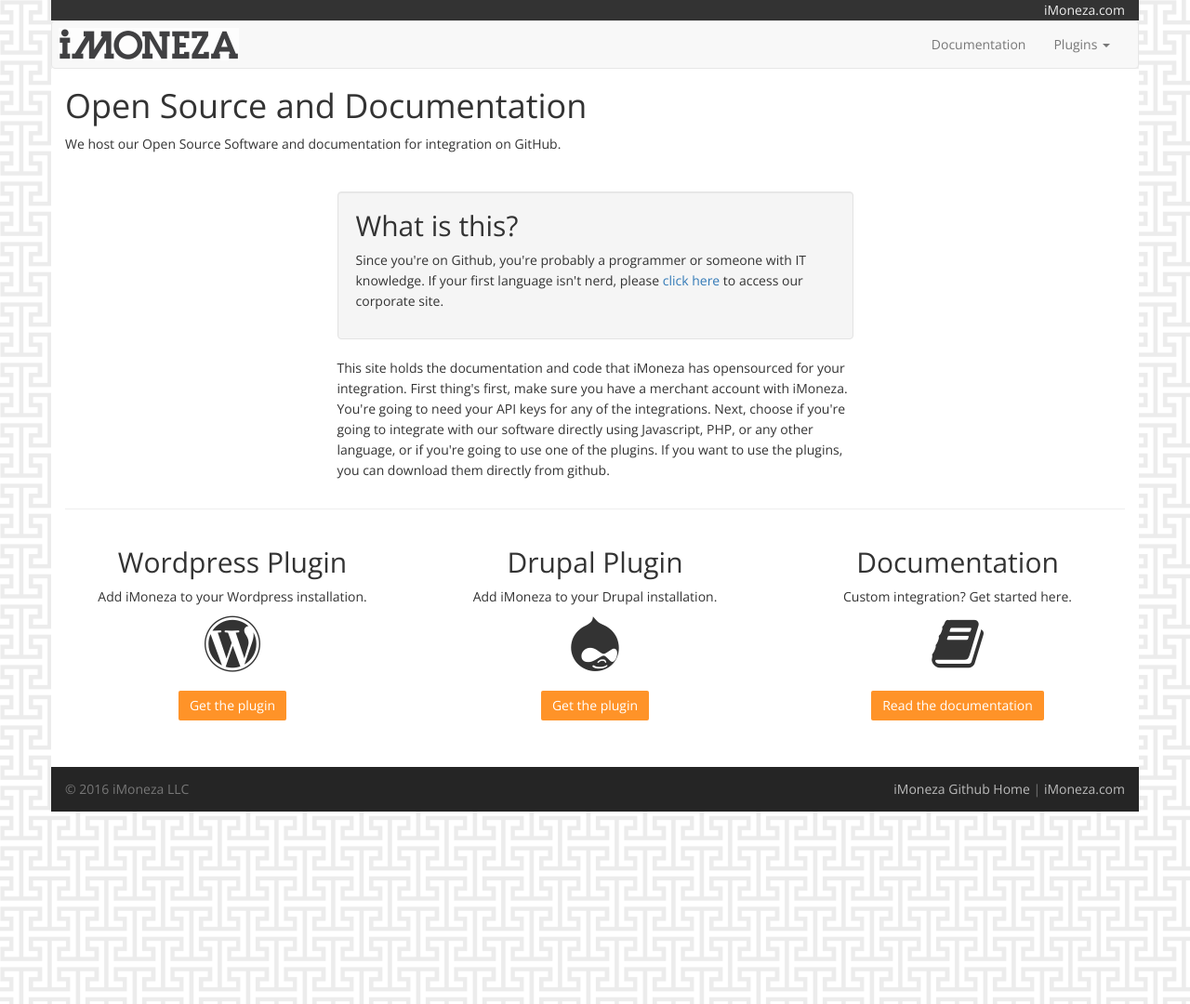
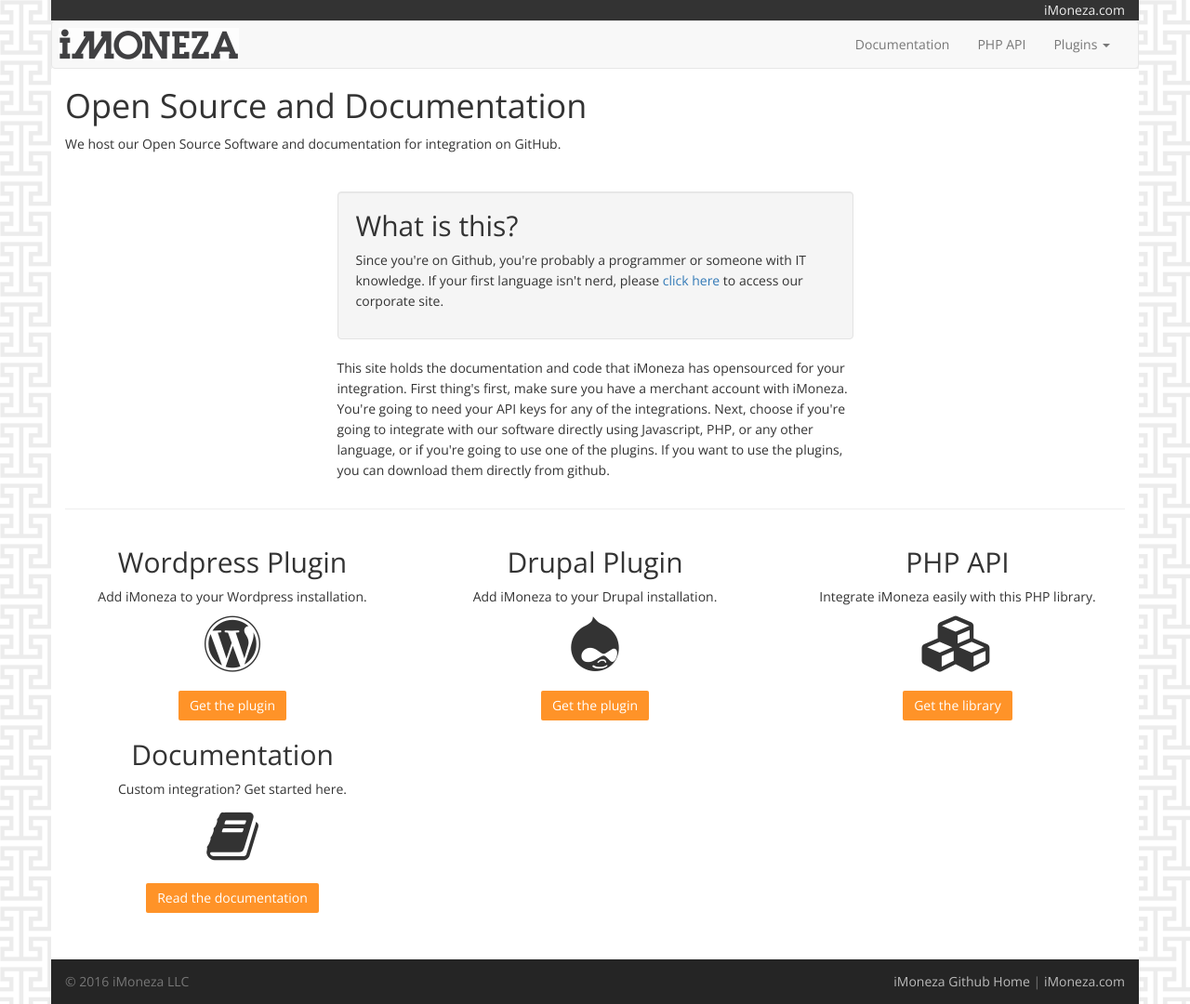
Before and after one commit to iMoneza/imoneza.github.io, a Jekyll site: the page built from index.html, in a window 1280 px wide. Shown: the whole page at 93% size. Built offline with Jekyll 4.4.1, drawn with Linux system fonts in a browser that asks for light colours; nearby versions of some CDN libraries.

Commit message:
updated menu to have api

```diff
--- a/_layouts/default.html
+++ b/_layouts/default.html
@@ -34,6 +34,7 @@
           <div class="collapse navbar-collapse" id="navbar-collapse-1">
             <ul class="nav navbar-nav navbar-right">
               <li><a href="/documentation">Documentation</a></li>
+              <li><a href="https://github.com/iMoneza/imoneza-php-api">PHP API</a></li>
               <li class="dropdown">
                 <a href="#" class="dropdown-toggle" data-toggle="dropdown" role="button" aria-haspopup="true" aria-expanded="false">Plugins <span class="caret"></span></a>
                 <ul class="dropdown-menu">
--- a/index.html
+++ b/index.html
@@ -41,6 +41,16 @@
         </div>
     </div>
     <div class="col-xs-12 col-sm-4">
+        <h2>PHP API</h2>
+        <p>Integrate iMoneza easily with this PHP library.</p>
+        <div>
+            <i class="fa fa-cubes large-logo"></i><br>
+            <a href="https://github.com/iMoneza/imoneza-php-api" class="btn btn-primary vertical-spacing-top-md">Get the library</a>
+        </div>
+    </div>
+</div>
+<div class="row text-center">
+    <div class="col-xs-12 col-sm-4">
         <h2>Documentation</h2>
         <p>Custom integration? Get started here.</p>
         <div>
```
